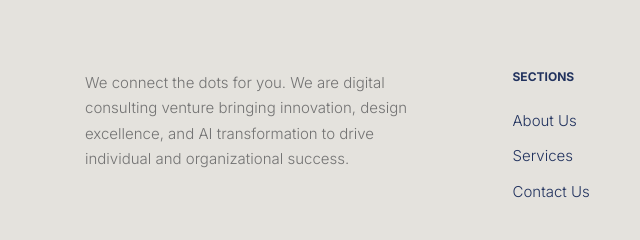
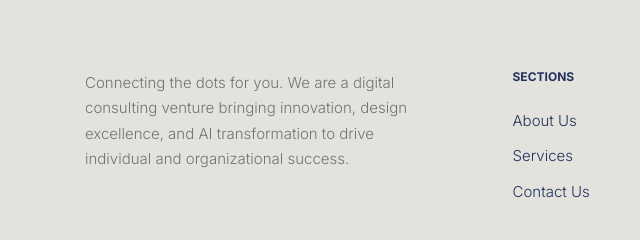
Before and after one commit to Neuedo/neuedo.github.io, a plain HTML site: page index.html in a window 1280 px wide. Shown: the part 3208-3448 px from the top of the page, 0-640 px from the left. Drawn offline with Linux system fonts and the light colour scheme; no server answers; files whose address does not match are found by name.

Commit message:
Update index.html

```diff
--- a/index.html
+++ b/index.html
@@ -715,7 +715,7 @@
             <div class="col-md-9">
               <div class="row">
                 <div class="col-md-5">
-                  <p>We connect the dots for you. We are digital consulting venture bringing innovation, design excellence, and AI transformation to drive individual and organizational success.</p>
+                  <p>Connecting the dots for you. We are a digital consulting venture bringing innovation, design excellence, and AI transformation to drive individual and organizational success.</p>
                 </div>
                 <div class="col-md-3 ml-auto">
                   <h2 class="footer-heading mb-4">Sections</h2>
```
